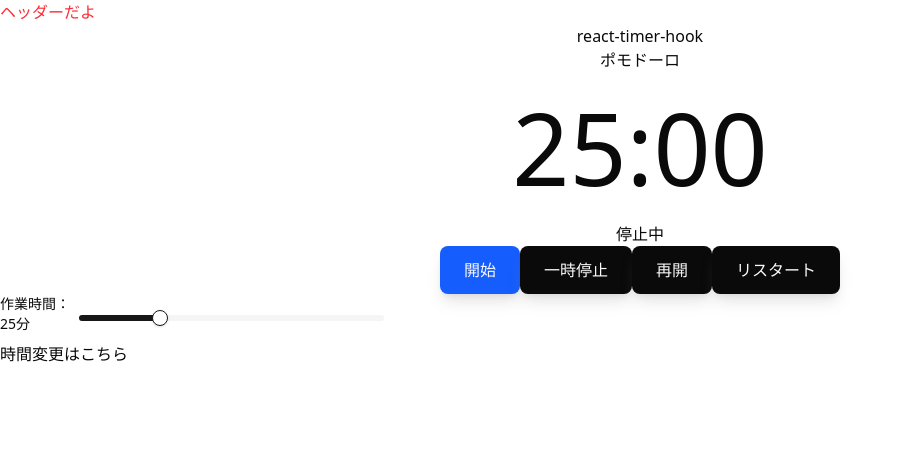
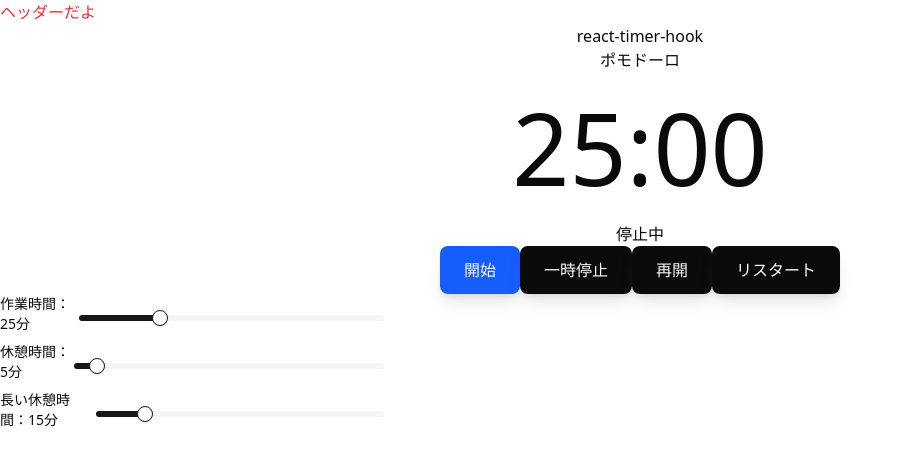
Before and after one commit to Aya-udg/Pomodoro_Timer, a Next.js app in the folder frontend/: page / in a window 1280 px wide. Shown: the top 464 px of the page, without its empty margins (0-903 px from the left). Built offline with nearby package versions, Linux system fonts and the light colour scheme; no server answers.

Commit message:
✨ タイマー機能を実装し、設定を管理するための型を追加。UIのスライダーを更新し、不要なファイルを削除。

```diff
--- a/frontend/src/app/components/TimerDisplay.tsx
+++ b/frontend/src/app/components/TimerDisplay.tsx
@@ -1,6 +1,6 @@
 import React from "react";
 
-interface Props {
+type Props = {
   minutes: number;
   seconds: number;
   isRunning: boolean;
@@ -8,7 +8,7 @@ interface Props {
   pause: () => void;
   resume: () => void;
   restart: () => void;
-}
+};
 
 export const TimerDisplay = ({
   minutes,
--- a/frontend/src/app/components/usePomodoroTimer.ts
+++ b/frontend/src/app/components/usePomodoroTimer.ts
@@ -1,15 +1,8 @@
 import { useTimer } from "react-timer-hook";
 import { useEffect, useState } from "react";
+import { MyTimer } from "@/app/types/index";
 
-
-
-interface MyTimerProps {
-  workTime: number;
-  breakTime: number;
-  longBreakTime: number;
-}
-
-export const usePomodoroTimer =  ({ workTime, breakTime, longBreakTime }: MyTimerProps) =>{
+export const usePomodoroTimer =  ({ workTime, breakTime, longBreakTime }: MyTimer) =>{
   const [sessionCount, setSessionCount] = useState(0); // 4回でロング休憩
   const [timerType, setTimerType] = useState<'timer'|'break'|'longbreak'>("timer"); //タイマーの状態
   const [isReady, setIsReady] = useState(false); // 初期化フラグ
--- a/frontend/src/app/lib/fetchTimerSettings.ts
+++ b/frontend/src/app/lib/fetchTimerSettings.ts
@@ -2,22 +2,23 @@ export const fetchTimerSettings  = async () => {
     try {
       const res = await fetch("http://127.0.0.1:5000/api/timer");
       const data = await res.json();
-      const WORK_TIME = data.set_time * 60; // 分 → 秒 に変換しとく
-      const BREAK_TIME = data.break_time * 60;
-      const LONG_BREAK_TIME = data.long_break_time * 60;
+      const workTime = data.set_time * 60; // 分 → 秒 に変換しとく
+      const breakTime = data.break_time * 60;
+      const longBreakTime = data.long_break_time * 60;
 
       return {
-        WORK_TIME,
-        BREAK_TIME,
-        LONG_BREAK_TIME,
+        workTime,
+        breakTime,
+        longBreakTime,
       };
+
     } catch (error) {
       console.error("エラーが発生しました", error);
       return {
         // エラーが発生した場合のデフォルト値を設定
-        WORK_TIME: 1500,
-        BREAK_TIME: 300,
-        LONG_BREAK_TIME: 900,
+        workTime: 1500,
+        breakTime: 300,
+        longBreakTime: 900,
       };
     }
   };
--- a/frontend/src/app/page.tsx
+++ b/frontend/src/app/page.tsx
@@ -7,13 +7,14 @@ import { usePomodoroTimer } from "@/app/components/usePomodoroTimer";
 import { Header } from "./components/Header";
 import Link from "next/link";
 import { Slider } from "@/app/components/ui/slider";
+import { MyTimer } from "@/app/types/index";
 
 export default function app() {
   // 初期値
-  const [timerSettings, setTimerSettings] = useState({
-    WORK_TIME: 1500,
-    BREAK_TIME: 300,
-    LONG_BREAK_TIME: 900,
+  const [timerSettings, setTimerSettings] = useState<MyTimer>({
+    workTime: 1500,
+    breakTime: 300,
+    longBreakTime: 900,
   });
 
   useEffect(() => {
@@ -25,9 +26,9 @@ export default function app() {
   }, []);
 
   const timer = usePomodoroTimer({
-    workTime: timerSettings.WORK_TIME,
-    breakTime: timerSettings.BREAK_TIME,
-    longBreakTime: timerSettings.LONG_BREAK_TIME,
+    workTime: timerSettings.workTime,
+    breakTime: timerSettings.breakTime,
+    longBreakTime: timerSettings.longBreakTime,
   });
 
   return (
@@ -37,19 +38,46 @@ export default function app() {
       <TimerDisplay {...timer} />
       <div className="w-96 flex justify-center items-center">
         <label className="block mb-2 text-sm font-medium">
-          作業時間：{timerSettings.WORK_TIME / 60}分
+          作業時間：{timerSettings.workTime / 60}分
         </label>
         <Slider
-          value={[timerSettings.WORK_TIME / 60]}
-          defaultValue={[timerSettings.WORK_TIME / 60]}
+          value={[timerSettings.workTime / 60]}
+          defaultValue={[timerSettings.workTime / 60]}
           onValueChange={(v) =>
-            setTimerSettings({ ...timerSettings, WORK_TIME: v * 60 })
+            setTimerSettings({ ...timerSettings, workTime: v[0] * 60 })
           }
           max={100}
           step={5}
         />
       </div>
-      <Link href={"/timerform"}>時間変更はこちら</Link>
+      <div className="w-96 flex justify-center items-center">
+        <label className="block mb-2 text-sm font-medium">
+          休憩時間：{timerSettings.breakTime / 60}分
+        </label>
+        <Slider
+          value={[timerSettings.breakTime / 60]}
+          defaultValue={[timerSettings.breakTime / 60]}
+          onValueChange={(v) =>
+            setTimerSettings({ ...timerSettings, breakTime: v[0] * 60 })
+          }
+          max={100}
+          step={1}
+        />
+      </div>
+      <div className="w-96 flex justify-center items-center">
+        <label className="block mb-2 text-sm font-medium">
+          長い休憩時間：{timerSettings.longBreakTime / 60}分
+        </label>
+        <Slider
+          value={[timerSettings.longBreakTime / 60]}
+          defaultValue={[timerSettings.longBreakTime / 60]}
+          onValueChange={(v) => {
+            setTimerSettings({ ...timerSettings, longBreakTime: v[0] * 60 });
+          }}
+          max={100}
+          step={1}
+        />
+      </div>
     </>
   );
 }
--- a/frontend/src/app/timerform/page.tsx
+++ /dev/null
@@ -1,5 +0,0 @@
-"use cliant";
-
-export default function app() {
-  return <p>時間登録フォーム</p>;
-}
--- /dev/null
+++ b/frontend/src/app/types/index.ts
@@ -0,0 +1,5 @@
+   export type MyTimer = {
+        workTime: number,
+        breakTime: number,
+        longBreakTime: number,
+   }
```
Also changed, not shown: frontend/src/app/components/Header.tsx (line endings or trailing spaces), 1 other file (tests, documents, lock files or other folders).
